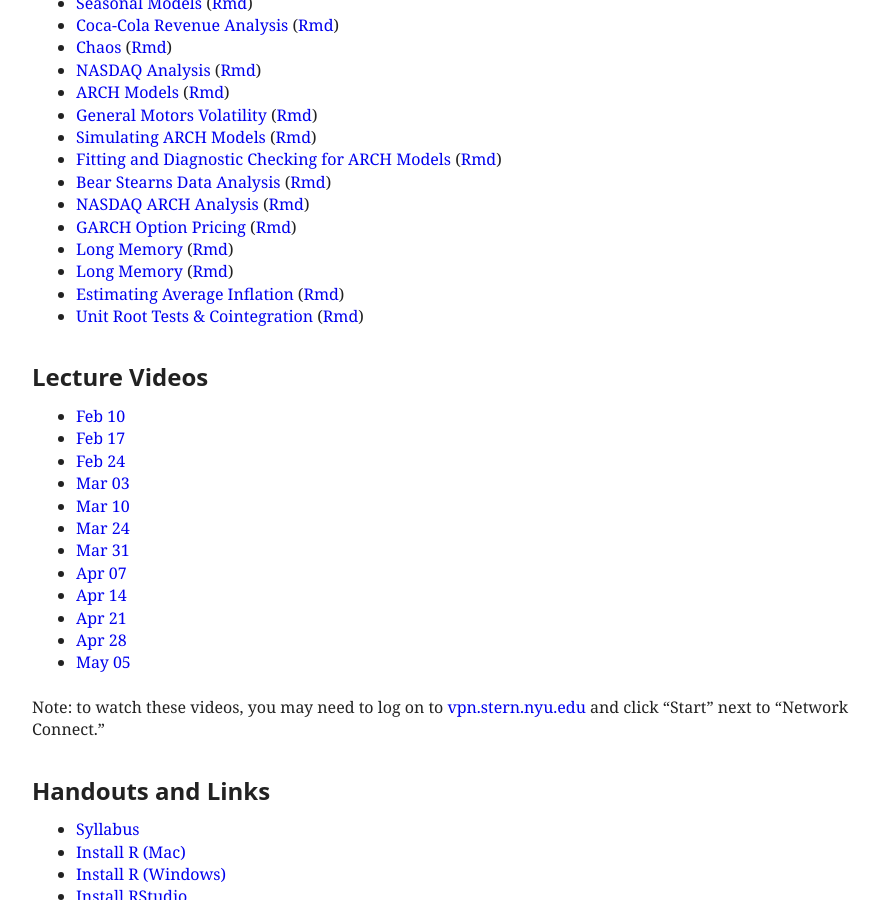
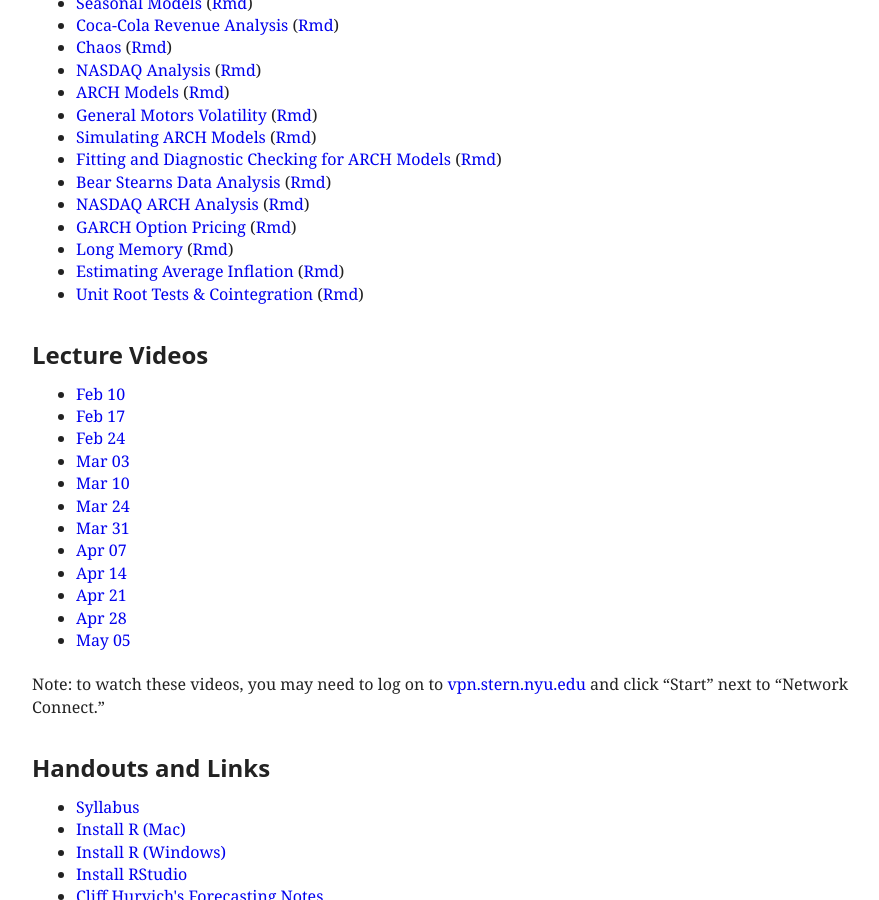
Before and after one commit to patperry/patperry.github.com, a Jekyll site: the page built from course/forecasting/index.html, in a window 1280 px wide and 900 px high, scrolled down 937 px. Shown: the whole window, without its empty margins (176-1055 px from the left). Built offline with Jekyll 4.4.1, drawn with Linux system fonts in a browser that asks for light colours.

Commit message:
Remove dup

```diff
--- a/course/forecasting/index.html
+++ b/course/forecasting/index.html
@@ -64,8 +64,6 @@ stylesheet: /css/main.css?v=1
       (<a href="lecture/nadaq-arch.Rmd">Rmd</a>)
   <li><a href="lecture/options.html">GARCH Option Pricing</a>
       (<a href="lecture/options.Rmd">Rmd</a>)
-  <li><a href="lecture/fracdiff.html">Long Memory</a>
-      (<a href="lecture/fracdiff.Rmd">Rmd</a>)
   <li><a href="lecture/fracdiff.html">Long Memory</a>
       (<a href="lecture/fracdiff.Rmd">Rmd</a>)
   <li><a href="lecture/inflation.html">Estimating Average Inflation</a>
```
